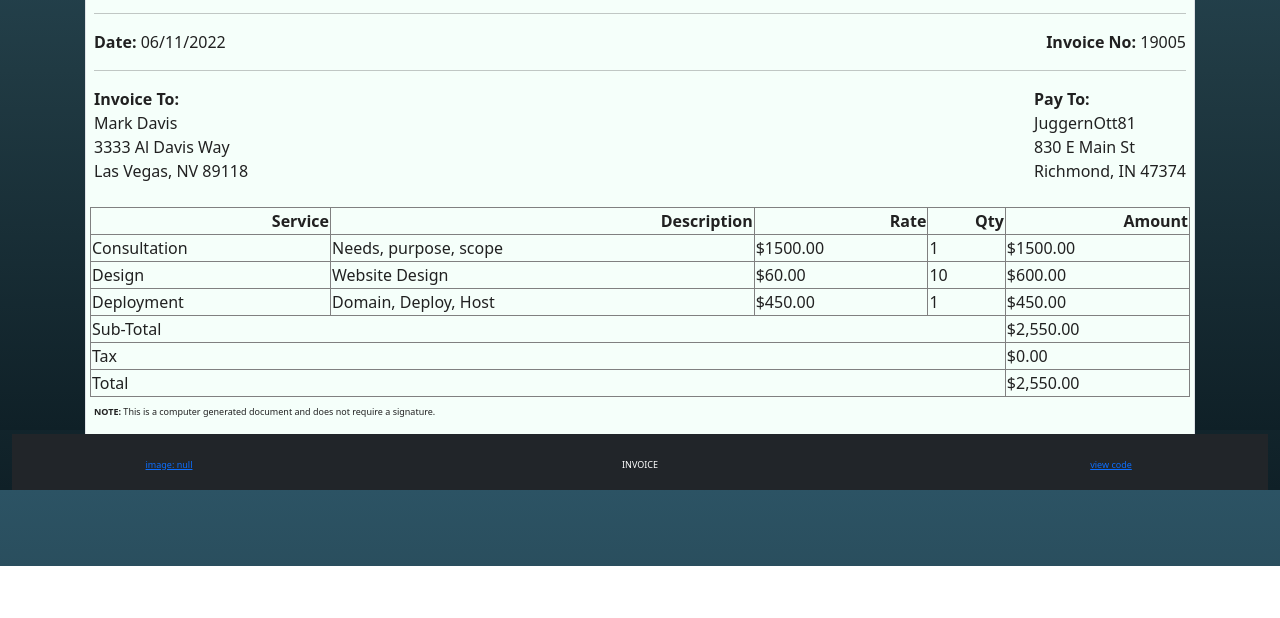
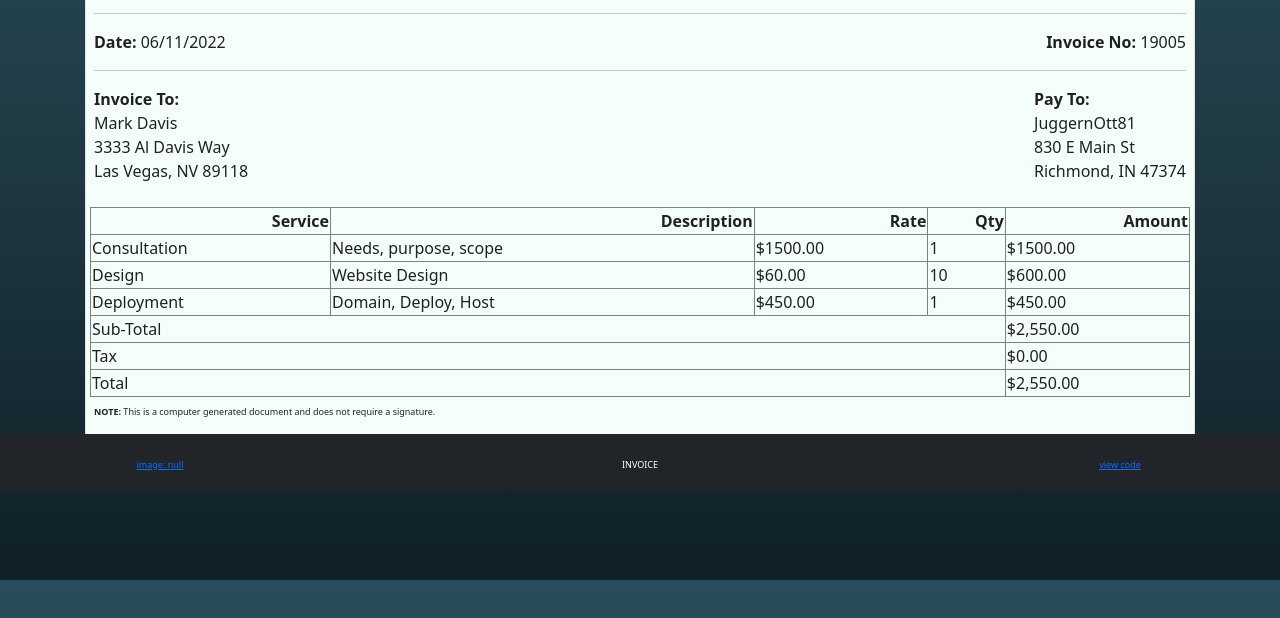
Before and after one commit to JuggernOtt81/Elements, a plain HTML site: page invoice.html in a window 1280 px wide. Shown: the part 310-928 px from the top of the page. Before the commit the page ends 876 px from the top, so only its background shows below. Drawn offline with nearby package versions, Linux system fonts and the light colour scheme.

Commit message:
tweaked main and container to fix footer to match theme between pages

```diff
--- a/invoice.html
+++ b/invoice.html
@@ -42,7 +42,7 @@
         </div>
     </nav>
 
-    <main class="container-fluid h-100 minheight gradient1">
+    <main class="gradient1">
         <div class="container h-100 minheight">
             <div class="container rounded p-2 border border-1 mt-5" style="background-color:mintcream">
                 <div class="d-flex justify-content-end mt-3 d-print-none">
```
